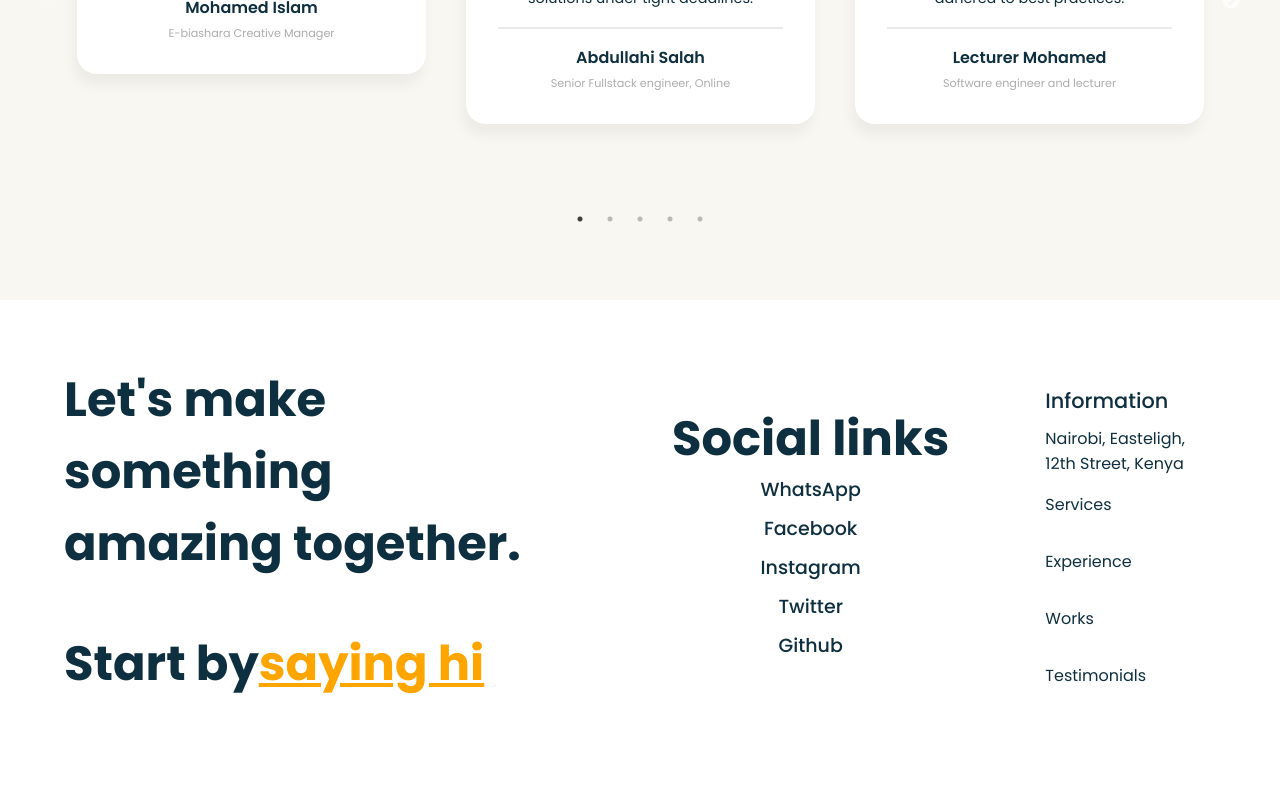
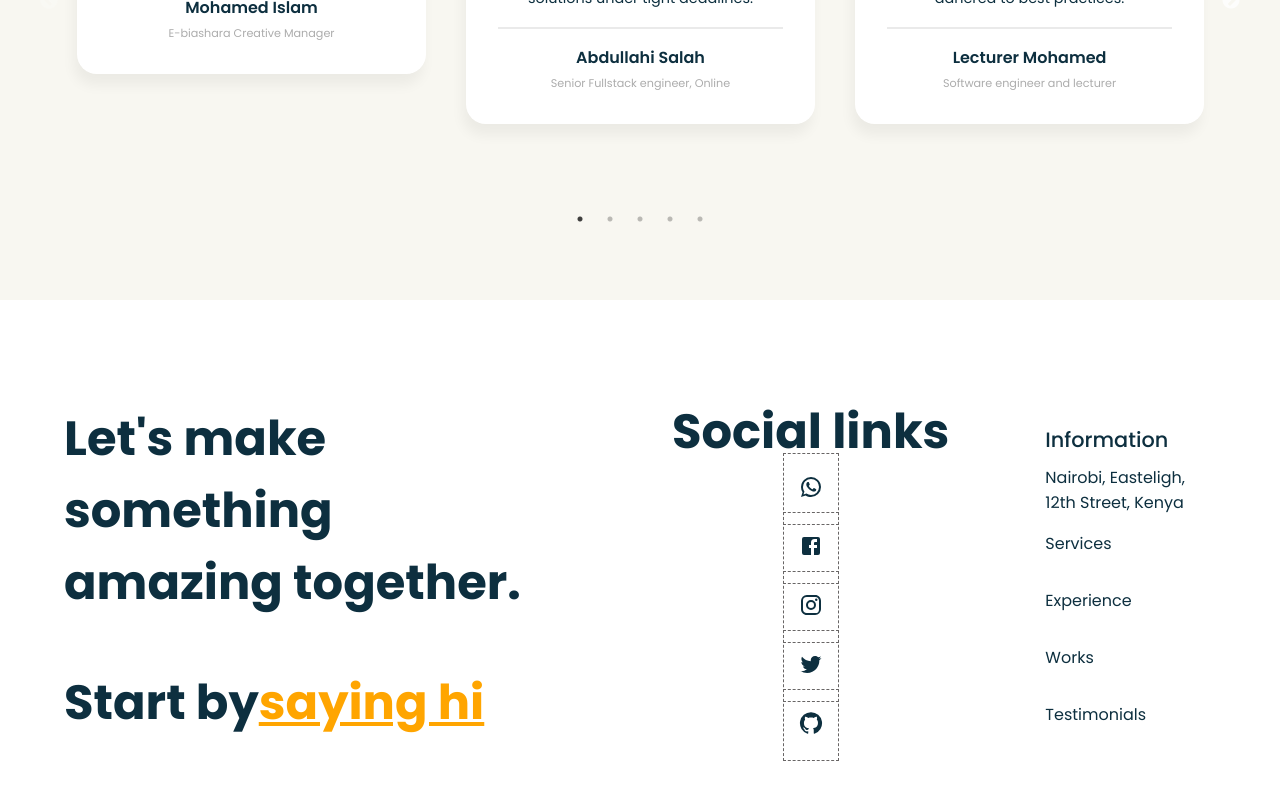
Before and after one commit to Abdirizackmasta/Portfoliov2, a React (Vite) app: page / in a window 1280 px wide. Shown: the part 3328-4128 px from the top of the page. Before the commit the page ends 4092 px from the top, so only its background shows below. Built offline with nearby package versions, Linux system fonts and the light colour scheme.

Commit message:
changed some styling on footer section

```diff
--- a/src/components/Footer/Footer.jsx
+++ b/src/components/Footer/Footer.jsx
@@ -37,32 +37,32 @@ const Footer = () => {
             <ul className="flexCenter">
               <li>
                 <a href="https://wa.me/+254719455494">
-                  WhatsApp
-                  {/* <WhatsAppIcon /> */}
+                  {/* WhatsApp */}
+                  <WhatsAppIcon />
                 </a>
               </li>
               <li>
                 <a href="https://www.facebook.com/abdirizack.issacksiyat">
-                  Facebook
-                  {/* <FacebookIcon /> */}
+                  {/* Facebook */}
+                  <FacebookIcon />
                 </a>
               </li>
               <li>
                 <a href="https://www.instagram.com/abdulrazaq_masta/">
-                  {/* <InstagramIcon /> */}
-                  Instagram
+                  <InstagramIcon />
+                  {/* Instagram */}
                 </a>
               </li>
               <li>
                 <a href="https://twitter.com/ibnu_isxaq">
-                  Twitter
-                  {/* <TwitterIcon /> */}
+                  {/* Twitter */}
+                  <TwitterIcon />
                 </a>
               </li>
               <li>
                 <a href="https://github.com/Abdirizackmasta">
-                  Github
-                  {/* <GitHubIcon /> */}
+                  {/* Github */}
+                  <GitHubIcon />
                 </a>
               </li>
             </ul>
--- a/src/components/Footer/Footer.module.scss
+++ b/src/components/Footer/Footer.module.scss
@@ -59,25 +59,14 @@
           list-style-type: none;
           display: flex;
           flex-direction: column;
-          gap: 10px;
+          gap: 16px;
           a {
             text-decoration: none;
             color: $primary;
-            font-size: 19px;
+            font-size: 29px;
             font-weight: 500;
-            li {
-              color: $secondary;
-              background-color: rgb(247, 245, 240);
-              padding: 10px;
-              border-radius: 999px;
-              box-shadow: 0px 4px 4px rgba(0, 0, 0, 0.05);
-              display: flex;
-              align-items: center;
-              justify-content: center;
-              &:hover {
-                transform: scale(1.2);
-              }
-            }
+            padding: 15px;
+            border: 1px dashed rgb(104, 101, 101);
           }
         }
       }
--- a/src/components/Portfolio/portfolio.jsx
+++ b/src/components/Portfolio/portfolio.jsx
@@ -21,8 +21,9 @@ const Slick = () => {
         style={{
           ...style,
           display: "block",
-          // background: "wheat",
-          // borderRadius: "10px",
+          background: "wheat",
+          borderRadius: "10px",
+
         }}
         onClick={onClick}
       />
```
